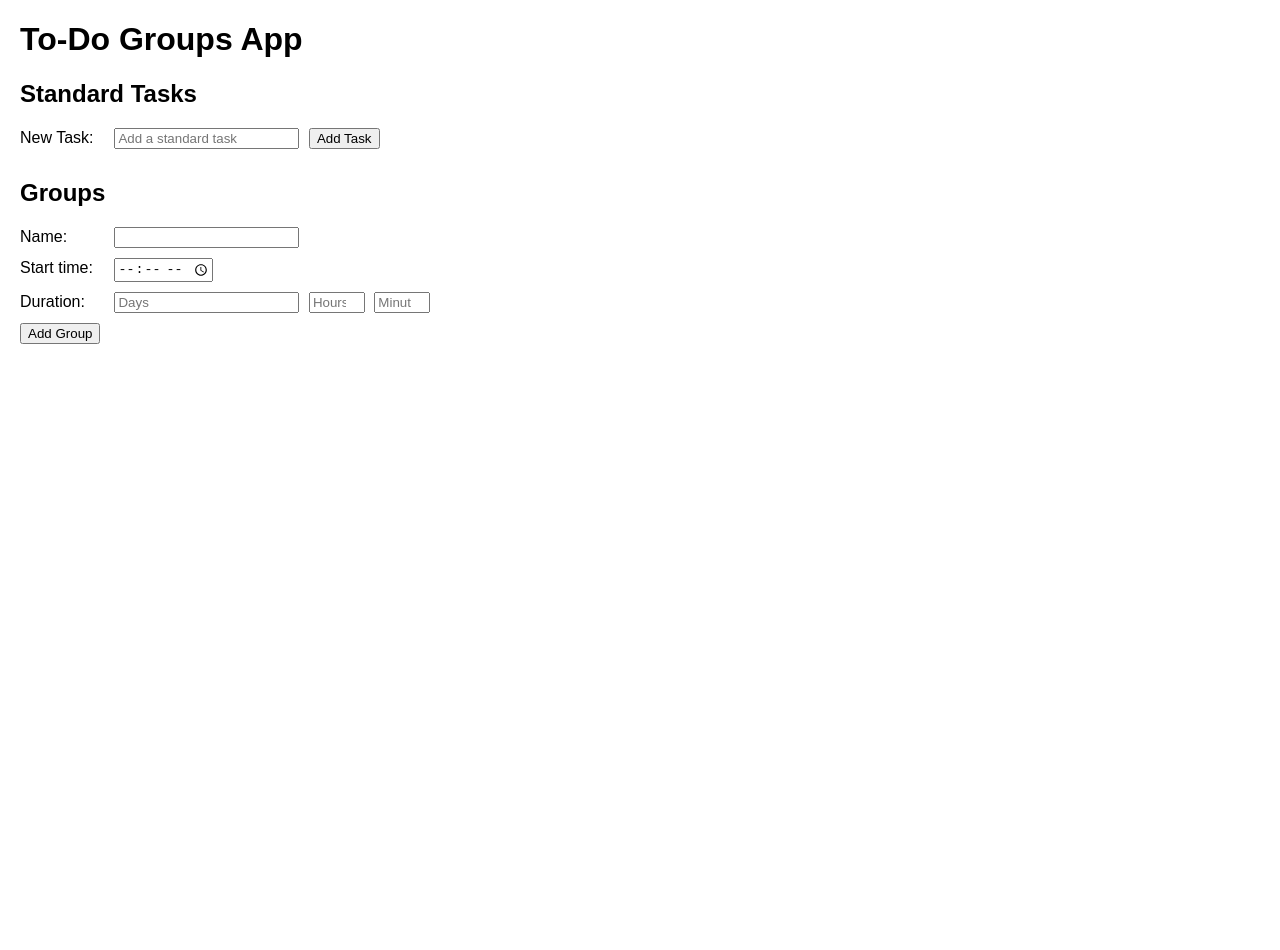
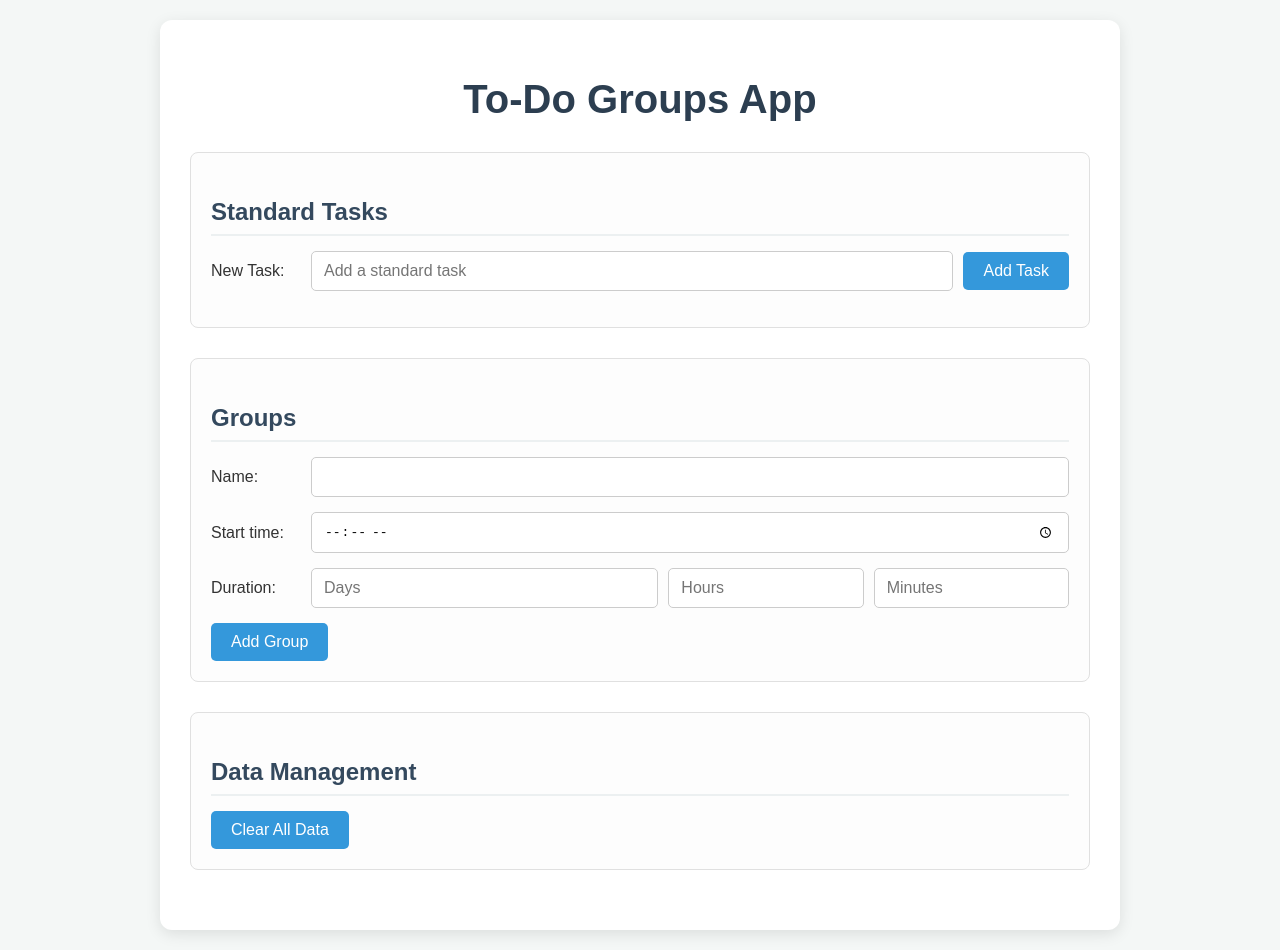
Before and after one commit to MT-Blachetta/toDo_Groups, a plain HTML site: page index.html in a window 1280 px wide. Before the commit the page ends 800 px from the top, so only its background shows below. Drawn offline with Linux system fonts and the light colour scheme.

Commit message:
Refactor the App GUI

```diff
--- a/index.html
+++ b/index.html
@@ -7,6 +7,7 @@
   <link rel="stylesheet" href="style.css">
 </head>
 <body>
+  <div id="app-container">
     <h1>To-Do Groups App</h1>
 
     <section id="standard-section">
@@ -39,6 +40,12 @@
       <div id="groups"></div>
     </section>
 
+    <section id="clear-data-section">
+      <h2>Data Management</h2>
+      <button id="clear-data-btn">Clear All Data</button>
+    </section>
+  </div>
+
   <script src="script.js"></script>
 </body>
 </html>
--- a/script.js
+++ b/script.js
@@ -9,6 +9,7 @@ const groupDurationHoursInput = document.getElementById('group-duration-hours');
 const groupDurationMinutesInput = document.getElementById('group-duration-minutes');
 const addGroupBtn = document.getElementById('add-group-btn');
 const groupsDiv = document.getElementById('groups');
+const clearDataBtn = document.getElementById('clear-data-btn'); // New: Clear Data Button
 
 let data = { standard: [], groups: [] };
 
@@ -451,6 +452,18 @@ function checkRenewal() {
   renderAll();
 }
 
+// New: Clear All Data Functionality
+clearDataBtn.addEventListener('click', () => {
+  if (confirm('Are you sure you want to clear ALL your To-Do data? This action cannot be undone.')) {
+    localStorage.removeItem('todo-data');
+    // If you were using cookies, you would clear them here as well.
+    // Example: document.cookie.split(";").forEach(function(c) { document.cookie = c.replace(/^ +/, "").replace(/=.*/, "=;expires=" + new Date().toUTCString() + ";path=/"); });
+    data = { standard: [], groups: [] }; // Reset in-memory data
+    renderAll(); // Re-render with empty data
+    alert('All data has been cleared.');
+  }
+});
+
 loadData();
 renderAll();
 setInterval(checkRenewal, 60000); // check every minute
--- a/style.css
+++ b/style.css
@@ -1,14 +1,52 @@
+/* Basic Reset & Body Styles */
 body {
   font-family: Arial, sans-serif;
   margin: 20px;
+  background-color: #f4f7f6; /* Light background for the page */
+  color: #333;
 }
 
+/* Main App Container */
+#app-container {
+  max-width: 900px;
+  margin: 20px auto;
+  padding: 30px;
+  background-color: #ffffff; /* White background for the app content */
+  border-radius: 12px;
+  box-shadow: 0 4px 15px rgba(0, 0, 0, 0.1);
+}
+
+/* Headings */
+h1 {
+  text-align: center;
+  color: #2c3e50; /* Darker blue for main heading */
+  margin-bottom: 30px;
+  font-size: 2.5em;
+}
+
+h2 {
+  color: #34495e; /* Slightly lighter blue for section headings */
+  margin-top: 25px;
+  margin-bottom: 15px;
+  border-bottom: 2px solid #ecf0f1; /* Subtle separator */
+  padding-bottom: 8px;
+}
+
+/* Sections */
 section {
   margin-bottom: 30px;
+  padding: 20px;
+  background-color: #fdfdfd;
+  border-radius: 8px;
+  border: 1px solid #e0e0e0;
 }
 
+/* Form Rows */
 .form-row {
-  margin-bottom: 10px;
+  display: flex;
+  align-items: center;
+  margin-bottom: 15px;
+  gap: 10px; /* Space between form elements */
 }
 
 .form-row label {
@@ -17,9 +55,37 @@ section {
 }
 
 .form-row input {
-  margin-right: 5px;
+  flex-grow: 1; /* Allow inputs to take available space */
+  padding: 10px 12px;
+  border: 1px solid #ccc;
+  border-radius: 5px;
+  font-size: 1em;
+  box-sizing: border-box; /* Include padding and border in the element's total width and height */
 }
 
+/* Buttons */
+button {
+  padding: 10px 20px;
+  border: none;
+  border-radius: 5px;
+  background-color: #3498db; /* Blue button */
+  color: white;
+  cursor: pointer;
+  font-size: 1em;
+  transition: background-color 0.2s ease, transform 0.1s ease;
+  white-space: nowrap; /* Prevent button text from wrapping */
+}
+
+button:hover {
+  background-color: #2980b9; /* Darker blue on hover */
+  transform: translateY(-1px); /* Slight lift effect */
+}
+
+button:active {
+  transform: translateY(0);
+}
+
+/* Group Box Styling */
 .group-box {
   border: 1px solid #888;
   margin-top: 10px;
@@ -29,10 +95,12 @@ section {
 
 .group-box.done {
   background-color: lightgreen;
+  border-color: #27ae60; /* Green border for done groups */
 }
 
 .group-header {
   display: flex;
+  align-items: center; /* Align items vertically */
   justify-content: space-between;
   border-bottom: 1px solid #888;
   margin-bottom: 5px;
```
Lines whose indentation alone changed are shown as unchanged.
